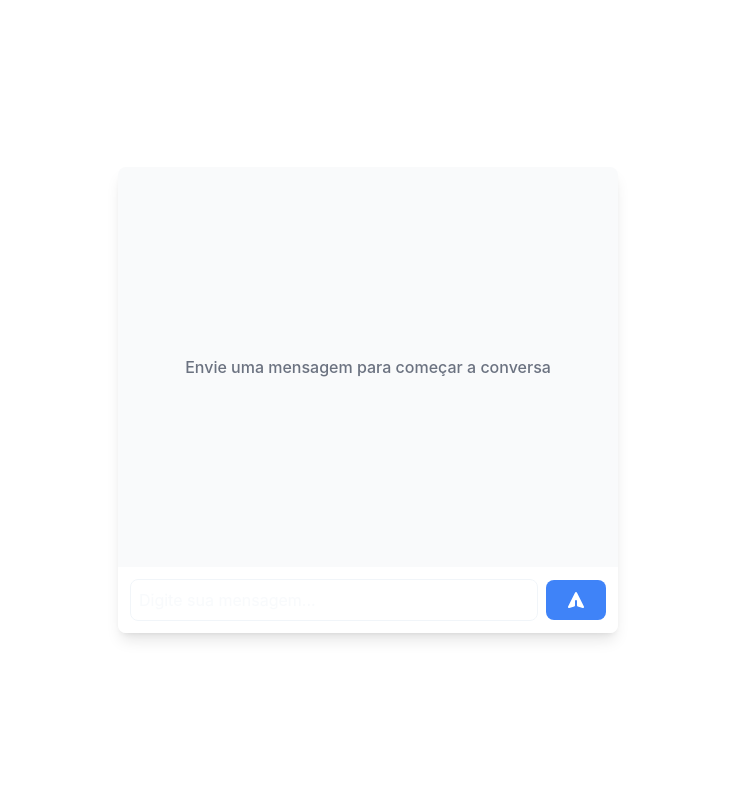
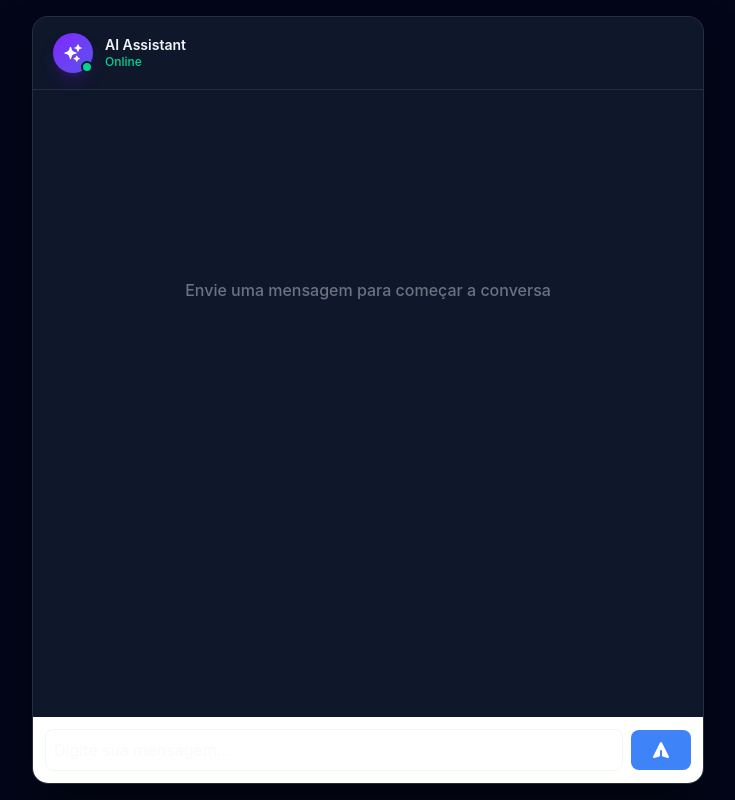
Before and after one commit to venturelli-91/chatbot_AI, a Next.js app: page / in a window 1280 px wide. Shown: the whole page, without its empty margins (272-1007 px from the left). Built offline with nearby package versions, Linux system fonts and the light colour scheme.

Commit message:
style: redesign AppWrapper — dark full-screen layout with rounded card

```diff
--- a/src/components/AppWrapper.tsx
+++ b/src/components/AppWrapper.tsx
@@ -1,11 +1,13 @@
+import ChatHeader from "./ChatHeader";
 import ChatHistory from "./ChatHistory";
 import ChatInput from "./ChatInput";
 
 const AppWrapper = () => {
 	return (
-		<div className="min-h-screen w-full flex items-center justify-center bg-white">
-			<div className="w-full max-w-[500px] flex flex-col h-full bg-white rounded-lg shadow-lg overflow-hidden">
-				<div className="flex-1 overflow-y-auto bg-gray-50">
+		<div className="min-h-screen w-full flex items-center justify-center bg-slate-950 p-4">
+			<div className="w-full max-w-2xl h-[calc(100vh-2rem)] max-h-[820px] flex flex-col bg-slate-900 rounded-2xl shadow-2xl shadow-black/60 overflow-hidden border border-white/10">
+				<ChatHeader />
+				<div className="flex-1 overflow-y-auto">
 					<ChatHistory />
 				</div>
 				<ChatInput />
```
